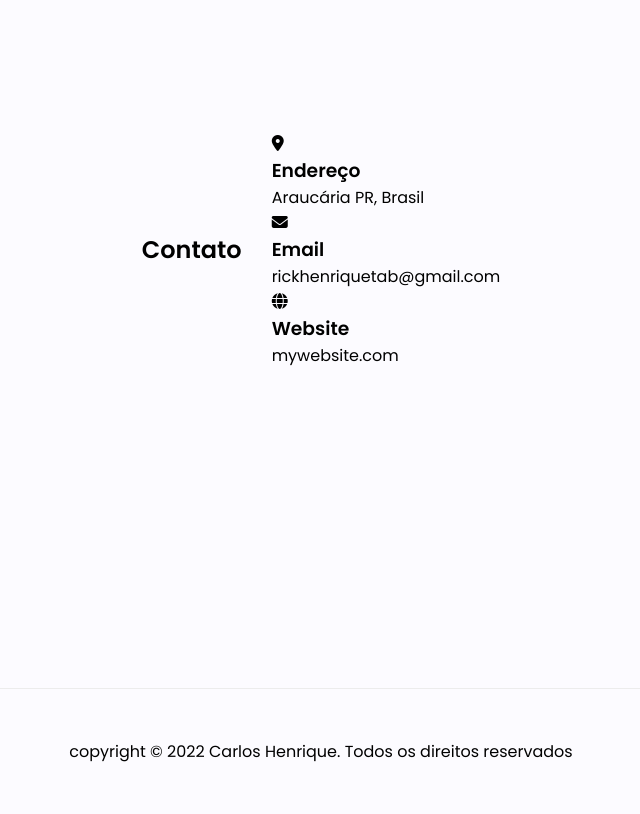
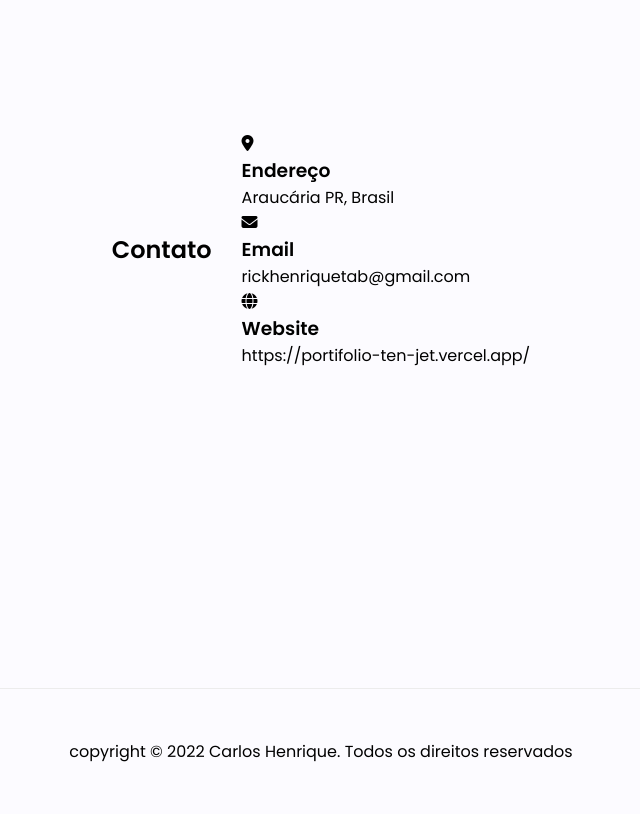
Before and after one commit to caarloshenriq/portifolio, a plain HTML site: page index.html in a window 1280 px wide. Shown: the part 1951-2765 px from the top of the page, without its empty margins (319-959 px from the left). Drawn offline with nearby package versions, Linux system fonts and the light colour scheme.

Commit message:
terceira versao

```diff
--- a/index.html
+++ b/index.html
@@ -128,7 +128,7 @@
 
         <div class="info">
           <h3>Website</h3>
-          <span>mywebsite.com</span>
+          <span>https://portifolio-ten-jet.vercel.app/</span>
         </div>
       </div>
     </div>
```
